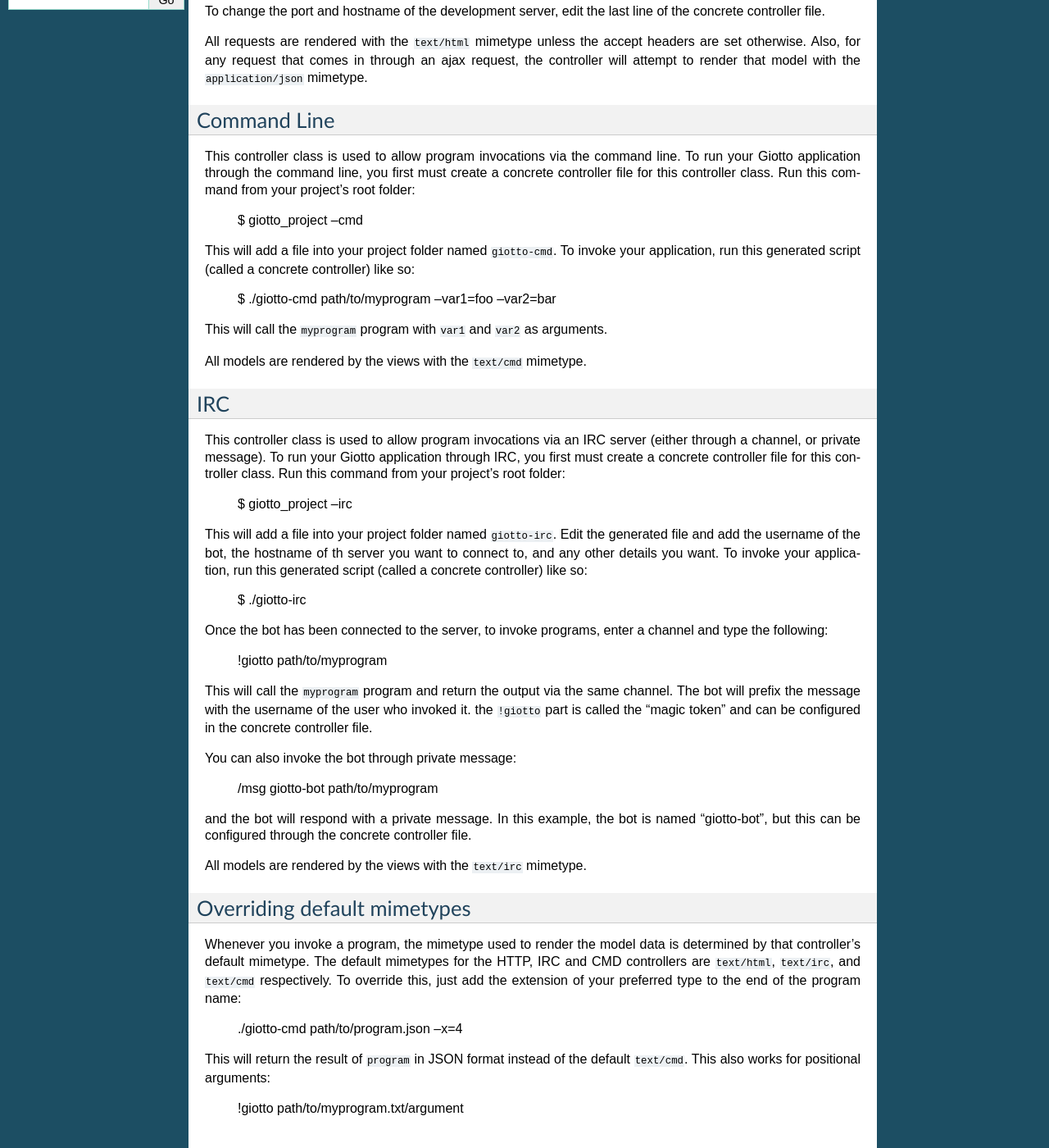
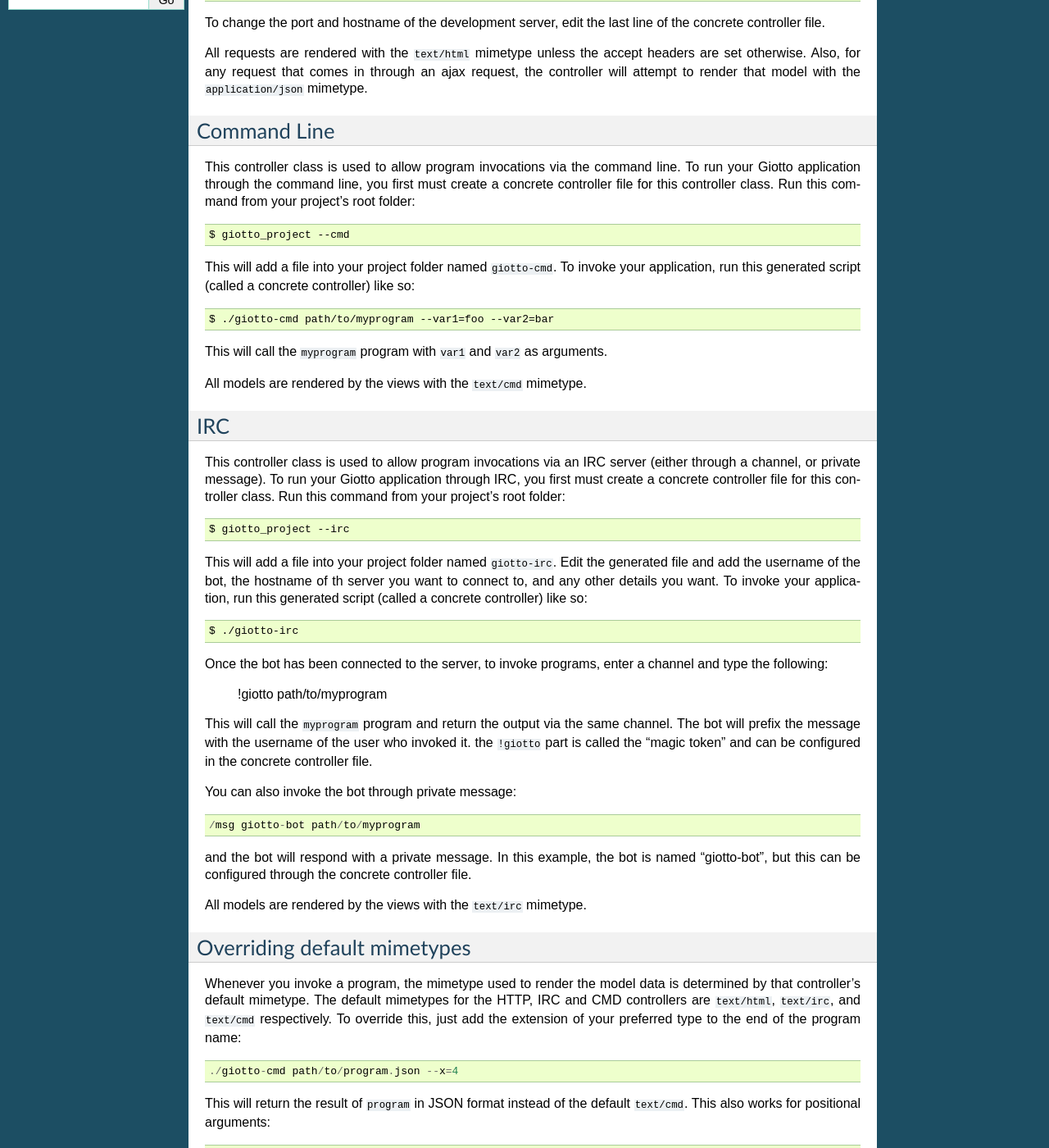
Before and after one commit to priestc/giotto, a Sphinx documentation site: the page built from docs/built_in_controller_classes.rst, in a window 1280 px wide and 1400 px high, scrolled down 393 px. Shown: the whole window at 82% size. Built offline with Sphinx 7.4.7, drawn with Linux system fonts in a browser that asks for light colours; some of the changed text lies outside the part shown.

Commit message:
fixed documentation formatting

```diff
--- a/docs/built_in_controller_classes.rst
+++ b/docs/built_in_controller_classes.rst
@@ -11,12 +11,12 @@
 This controller class is used to allow program invocations via the HTTP protocol.
 To run your Giotto application through HTTP,
 you first must create a concrete controller file for this controller class.
-Run this command from your project's root folder:
+Run this command from your project's root folder::
 
     $ giotto_project --http
 
 This will add a file into your project folder named ``giotto-http``.
-To run the development server, run the following command:
+To run the development server, run the following command::
 
     $ ./giotto-http --run
 
@@ -32,12 +32,12 @@
 This controller class is used to allow program invocations via the command line.
 To run your Giotto application through the command line,
 you first must create a concrete controller file for this controller class.
-Run this command from your project's root folder:
+Run this command from your project's root folder::
 
     $ giotto_project --cmd
 
 This will add a file into your project folder named ``giotto-cmd``.
-To invoke your application, run this generated script (called a concrete controller) like so:
+To invoke your application, run this generated script (called a concrete controller) like so::
 
     $ ./giotto-cmd path/to/myprogram --var1=foo --var2=bar
 
@@ -51,7 +51,7 @@
 (either through a channel, or private message).
 To run your Giotto application through IRC,
 you first must create a concrete controller file for this controller class.
-Run this command from your project's root folder:
+Run this command from your project's root folder::
 
     $ giotto_project --irc
 
@@ -59,7 +59,7 @@
 Edit the generated file and add the username of the bot,
 the hostname of th server you want to connect to,
 and any other details you want.
-To invoke your application, run this generated script (called a concrete controller) like so:
+To invoke your application, run this generated script (called a concrete controller) like so::
 
     $ ./giotto-irc
 
@@ -71,7 +71,7 @@
 The bot will prefix the message with the username of the user who invoked it.
 the ``!giotto`` part is called the "magic token" and can be configured in the concrete controller file.
 
-You can also invoke the bot through private message:
+You can also invoke the bot through private message::
 
     /msg giotto-bot path/to/myprogram
 
@@ -84,11 +84,11 @@
 ----------------------------
 Whenever you invoke a program, the mimetype used to render the model data is determined by that controller's default mimetype.
 The default mimetypes for the HTTP, IRC and CMD controllers are ``text/html``, ``text/irc``, and ``text/cmd`` respectively.
-To override this, just add the extension of your preferred type to the end of the program name:
+To override this, just add the extension of your preferred type to the end of the program name::
 
     ./giotto-cmd path/to/program.json --x=4
 
 This will return the result of ``program`` in JSON format instead of the default ``text/cmd``.
-This also works for positional arguments:
+This also works for positional arguments::
 
     !giotto path/to/myprogram.txt/argument
--- a/docs/manifests.rst
+++ b/docs/manifests.rst
@@ -6,7 +6,7 @@
 
 Manifests are objects that keep track of all the programs that make up your application.
 Think of them as urlconfs in django.
-An example Manifests looks like this:
+An example Manifests looks like this::
 
     manifest = ProgramManifest({
         '': RootProgram(),
@@ -22,7 +22,7 @@
 When this application is served to the outside world through a controller,
 this manifest tells the controller which programs are to be available.
 
-You can also nest manifests:
+You can also nest manifests::
 
     login_manifest = ProgramManifest({
         'login': LoginProgram(),
```
